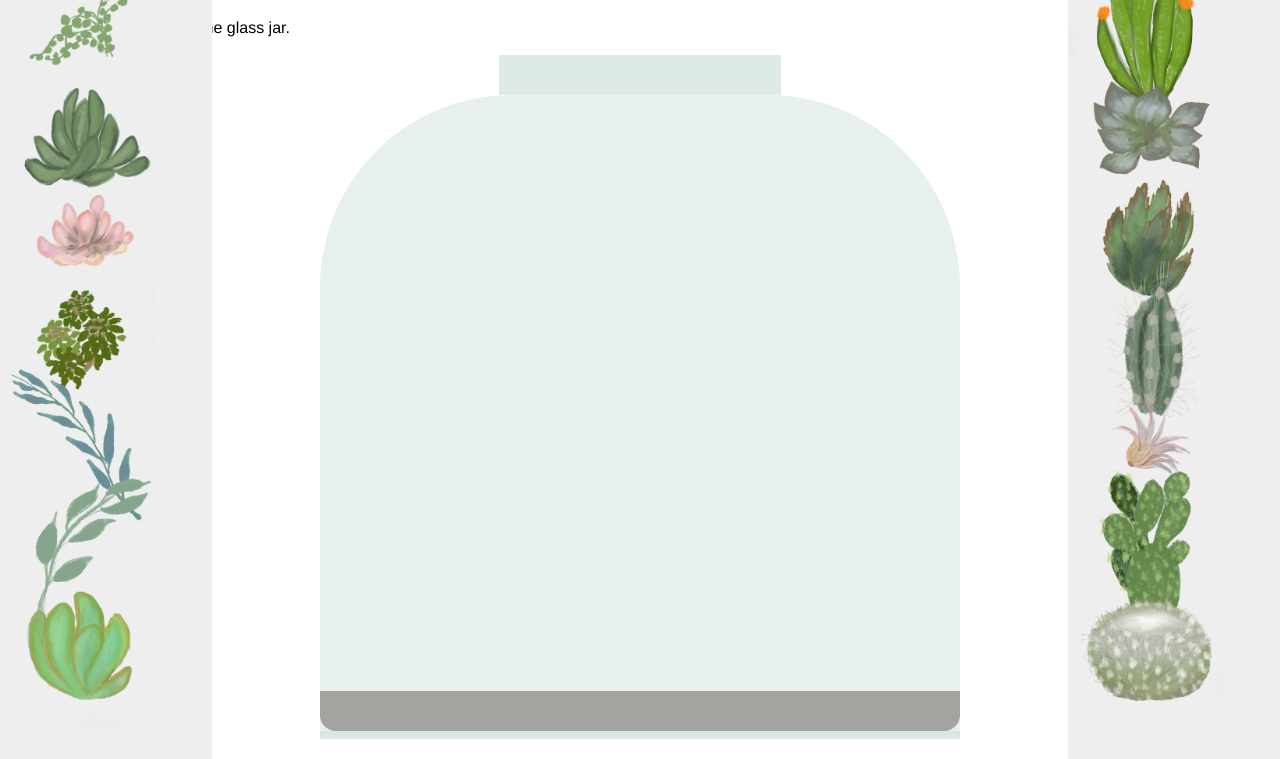
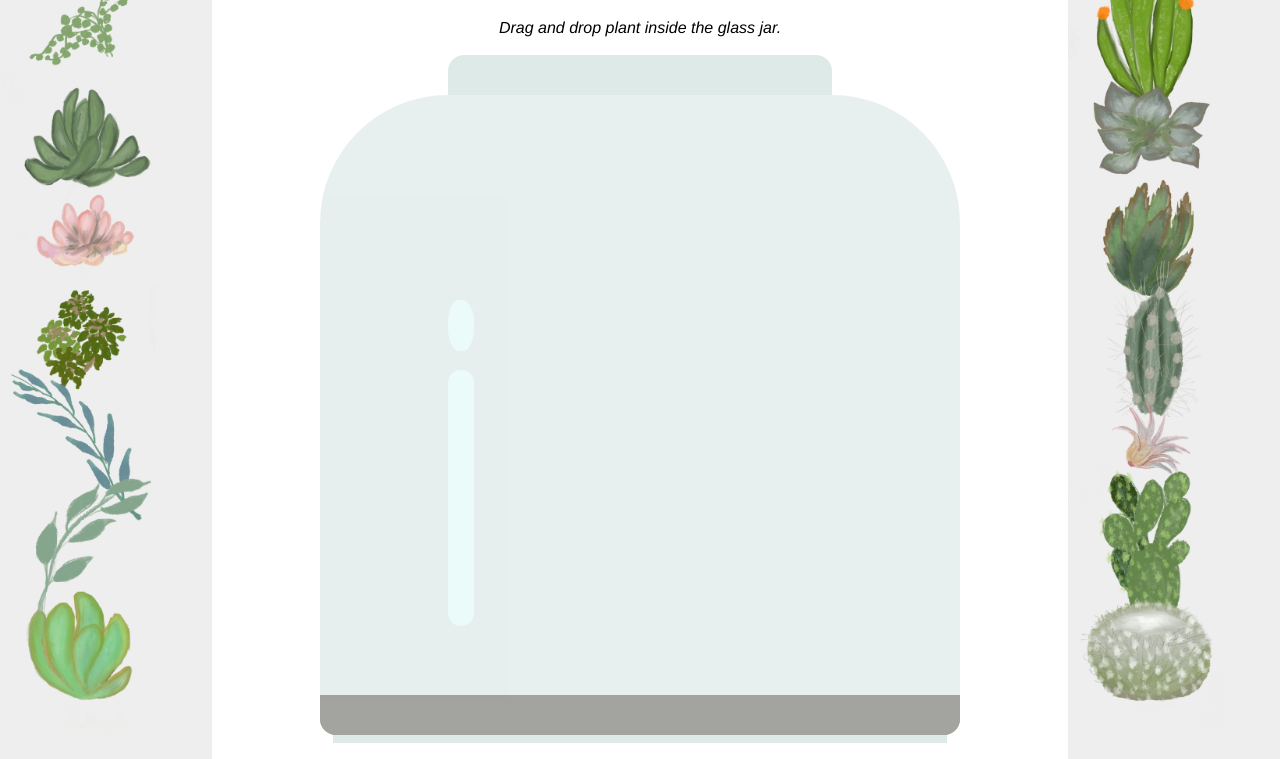
Before and after one commit to MayankMukul/terrarium, a plain HTML site: page index.html in a window 1280 px wide. Shown: the part 61-820 px from the top of the page. Drawn offline with Linux system fonts and the light colour scheme.

Commit message:
glossy effect

```diff
--- a/style.css
+++ b/style.css
@@ -4,6 +4,10 @@ body {
 
 h1 {
     color: #3a241d;
+    text-align: center;
+}
+p{
+    font-style: italic;
     text-align: center;
 }
 
@@ -44,9 +48,7 @@ h1 {
     height: 80%;
     width: 50%;
     background: #d1e1df;
-    /* border-top-left-radius: 30%;
-    border-top-right-radius: 30%; */
-    border-radius: 30% 30% 0 0;
+    border-radius: 20% 20% 1rem 1rem;
     position: absolute;
     bottom: .5%;
     left: 25%;
@@ -54,24 +56,49 @@ h1 {
     z-index: 1;
 }
 
+.jar-glossy-long{
+    position: absolute;
+    top: 43%;
+    left: 20%;
+    background:#d7fcf8 ;
+    height: 40%;
+    width: 4%;
+    border-radius: 2rem;
+    z-index: 1;
+    opacity: 0.9;
+}
+
+.jar-glossy-short {
+    position: absolute;
+    top:32%;
+    left: 20%;
+    background:#d7fcf8 ;
+    height: 8%;
+    width: 4%;
+    border-radius: 45%;
+    z-index: 1;
+    opacity: 0.9;
+}
+
 .jar-top {
-    width: 22%;
+    width: 30%;
     height: 5%;
     background: #d1e1df;
     position: absolute;
     bottom: 80.5%;
-    left: 39%;
+    border-radius: 1rem 1rem 0 0;
+    left: 35%;
     opacity: 0.7;
     z-index: 1;
 }
 
 .jar-bottom {
-    width: 50%;
+    width: 48%;
     height: 1%;
     background: #d1e1df;
     position: absolute;
-    bottom: 0%;
-    left: 25%;
+    bottom: -.5%;
+    left: 26%;
     opacity: 0.7;
 }
 
@@ -81,7 +108,7 @@ h1 {
     background: #3a241d;
     position: absolute;
     border-radius: 0 0 1rem 1rem;
-    bottom: 1%;
+    bottom: .5%;
     left: 25%;
     opacity: 0.7;
     z-index: -1;
```
